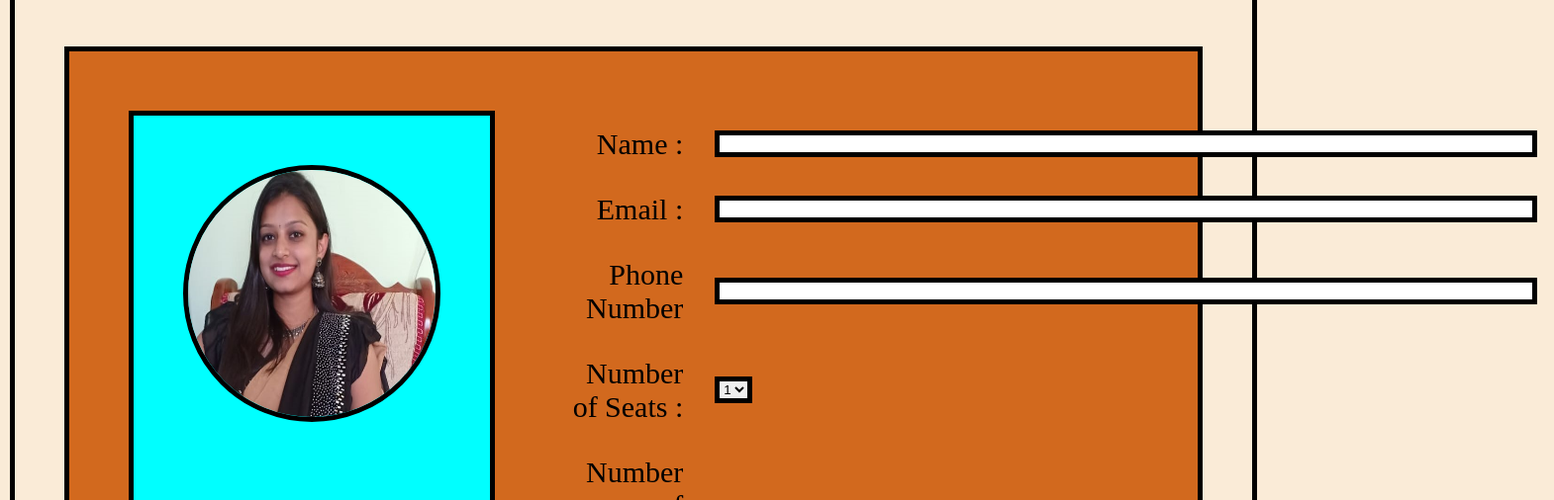
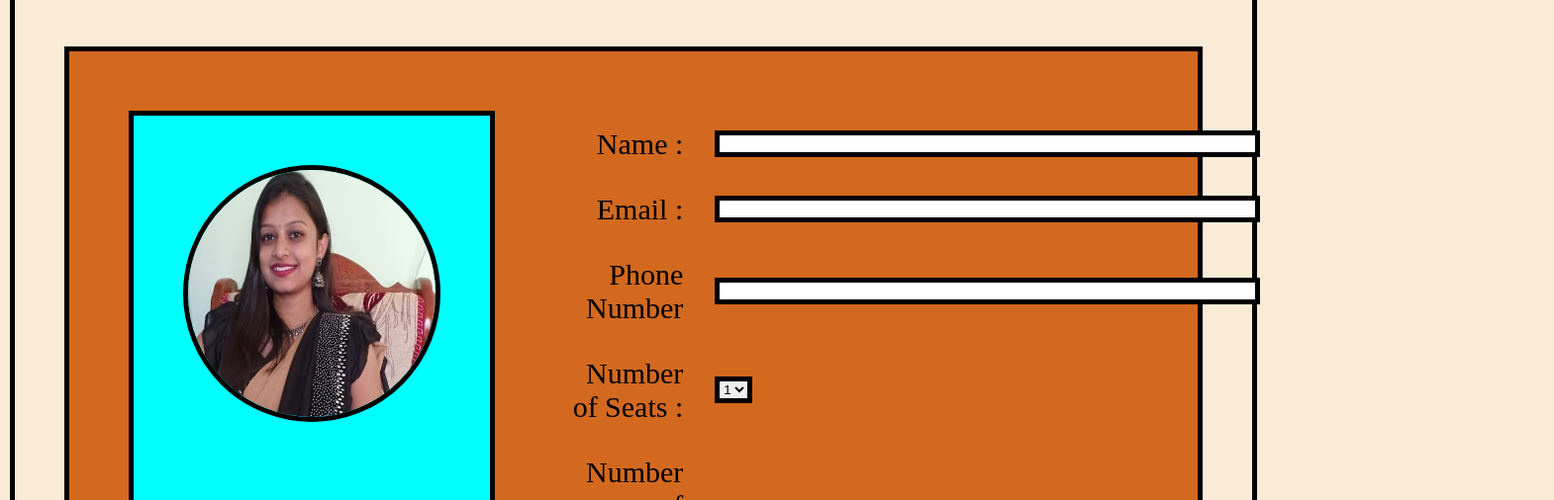
Before and after one commit to Chandana19-cell/Event1, a plain HTML site: page index.html in a window 1280 px wide. Shown: the part 250-756 px from the top of the page at 99% size, 1570 px wide, since content can reach past the window. Drawn offline with Linux system fonts and the light colour scheme.

Commit message:
Add files via upload
done

```diff
--- a/index.html
+++ b/index.html
@@ -23,16 +23,16 @@
                         Name :
                     </td>
                     <td>
-                        <input type="text" size="100" id="name"></input>
+                        <input type="text" size="65" id="name"></input>
                     </td>
                 </tr>
                 <tr>
                     <td style="text-align: right" >Email : </td>
-                    <td><input type="textbox" size="100" id="email"></input></td>
+                    <td><input type="textbox" size="65" id="email"></input></td>
                 </tr>
                 <tr>
                     <td style="text-align: right" size="100">Phone Number</td>
-                    <td><input type="text" size="100" id="number"></input></td>
+                    <td><input type="text" size="65" id="number"></input></td>
                 </tr>
                 <tr>
                     <td style="text-align: right">Number of Seats : </td>
```
